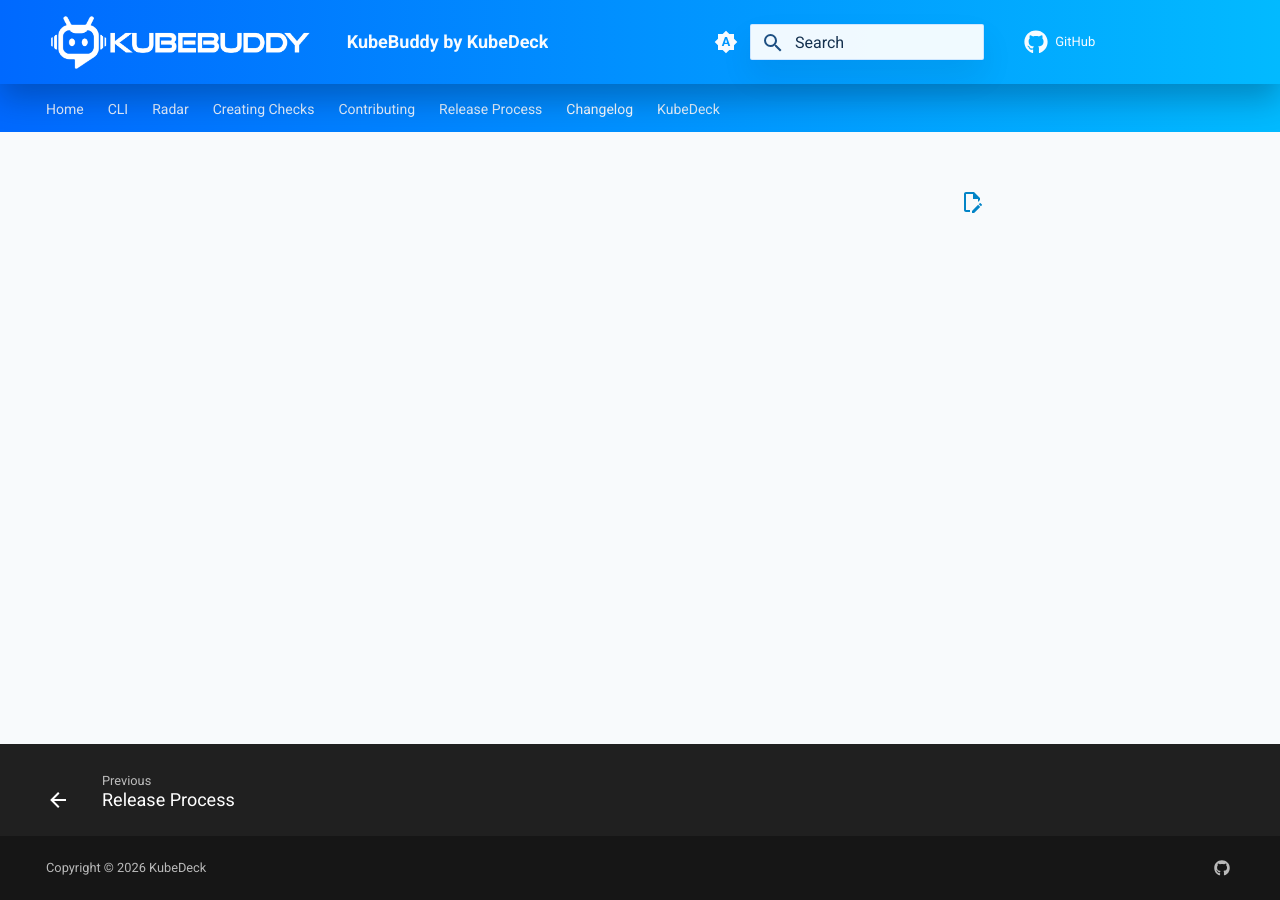
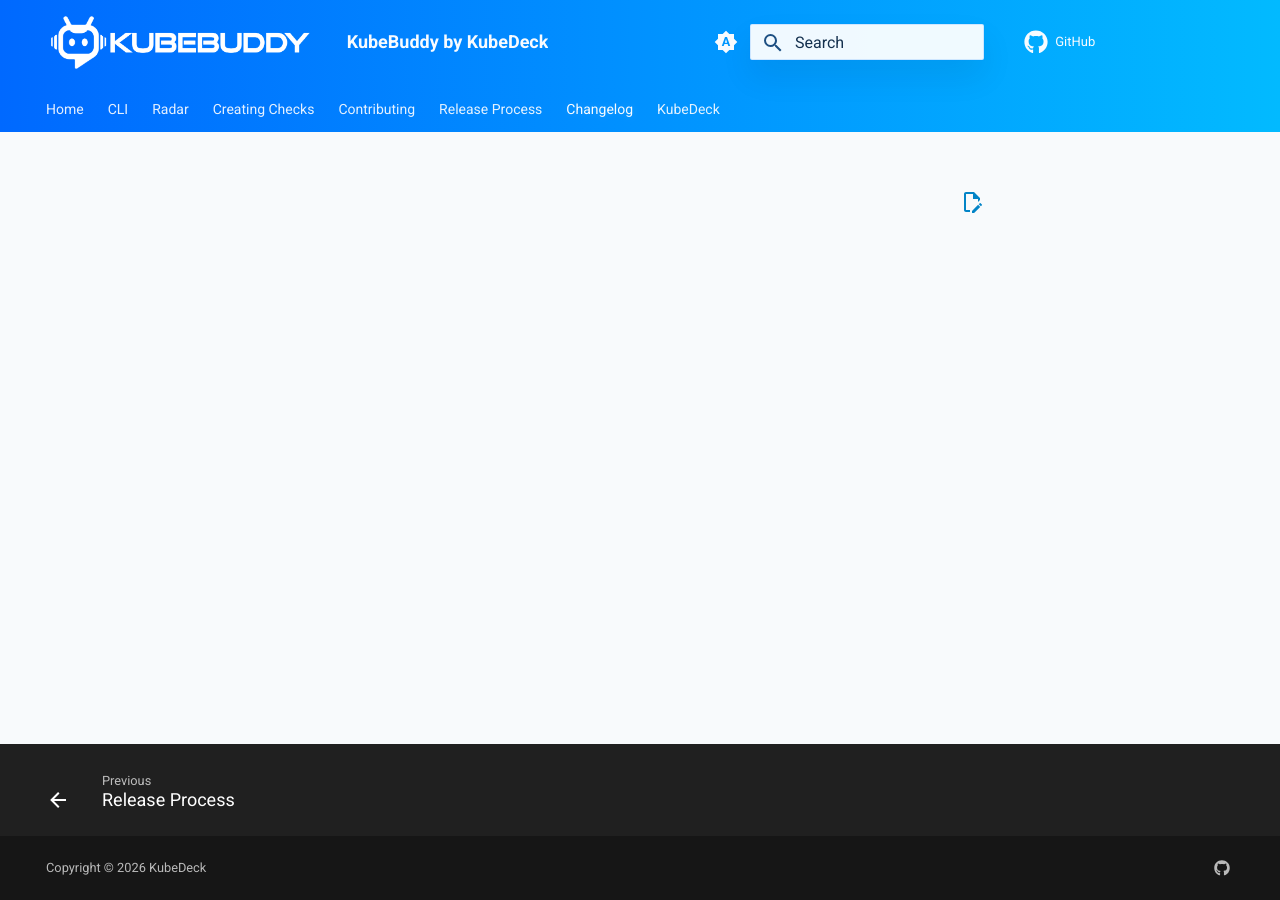
Before and after one commit to KubeDeckio/KubeBuddy, an MkDocs documentation site: the page built from docs/changelog.md, in a window 1280 px wide. Built offline with MkDocs 1.6.1 and Material for MkDocs 9.7.7, drawn with Linux system fonts in a browser that asks for light colours; comment, search, counter and statistics services are not loaded.

Commit message:
fix: Refactor header and tab styles to use CSS variables for improved maintainability and consistency

```diff
--- a/docs/stylesheets/extra.css
+++ b/docs/stylesheets/extra.css
@@ -258,6 +258,7 @@
   [data-md-color-scheme="light"],
   [data-md-color-scheme="slate"],
   [data-md-color-scheme="dark"] {
+    --kb-header-gradient: linear-gradient(90deg, #0069ff 0%, #02baff 100%);
     --kb-radar-bg: #16253d;
     --kb-radar-bg-soft: #1d2e49;
     --kb-radar-panel: rgba(44, 61, 87, 0.82);
@@ -287,24 +288,35 @@
   }
 
   .md-header {
-    background: linear-gradient(90deg, #0069ff 0%, #02baff 100%) !important;
-    box-shadow: 0 14px 32px rgba(2, 12, 27, 0.28);
+    background: var(--kb-header-gradient) !important;
+    box-shadow: none;
   }
 
   .md-tabs {
-    background: linear-gradient(90deg, #0069ff 0%, #02baff 100%);
+    background: var(--kb-header-gradient);
     border-top: 0;
     backdrop-filter: blur(12px);
+    box-shadow: none;
   }
 
   .md-tabs__inner {
     background: inherit;
   }
 
+  .md-header__inner,
+  .md-tabs__inner {
+    background: transparent;
+  }
+
   [data-md-color-scheme="default"] .md-tabs,
   [data-md-color-scheme="light"] .md-tabs {
-    background: linear-gradient(90deg, #0069ff 0%, #02baff 100%);
+    background: var(--kb-header-gradient);
     border-top: 0;
+  }
+
+  .md-header::after,
+  .md-tabs::after {
+    display: none;
   }
 
   [data-md-color-scheme="slate"] html,
@@ -516,26 +528,31 @@
   }
 
   .md-top {
-    position: fixed;
-    right: 1.25rem;
-    bottom: 1.25rem;
-    left: auto;
-    top: auto;
+    position: fixed !important;
+    right: 1.25rem !important;
+    bottom: 1.25rem !important;
+    left: auto !important;
+    top: auto !important;
     z-index: 40;
-    margin: 0;
-    width: 3.25rem;
-    height: 3.25rem;
-    padding: 0;
+    margin: 0 !important;
+    width: 3.25rem !important;
+    height: 3.25rem !important;
+    min-width: 3.25rem;
+    min-height: 3.25rem;
+    padding: 0 !important;
     border-radius: 999px;
     backdrop-filter: blur(12px);
-    display: grid;
-    place-items: center;
+    display: inline-flex !important;
+    align-items: center !important;
+    justify-content: center !important;
     font-size: 0;
   }
 
   .md-top svg {
     width: 1.1rem;
     height: 1.1rem;
+    margin: 0;
+    display: block;
   }
 
   [data-md-color-scheme="default"] .md-top,
```
